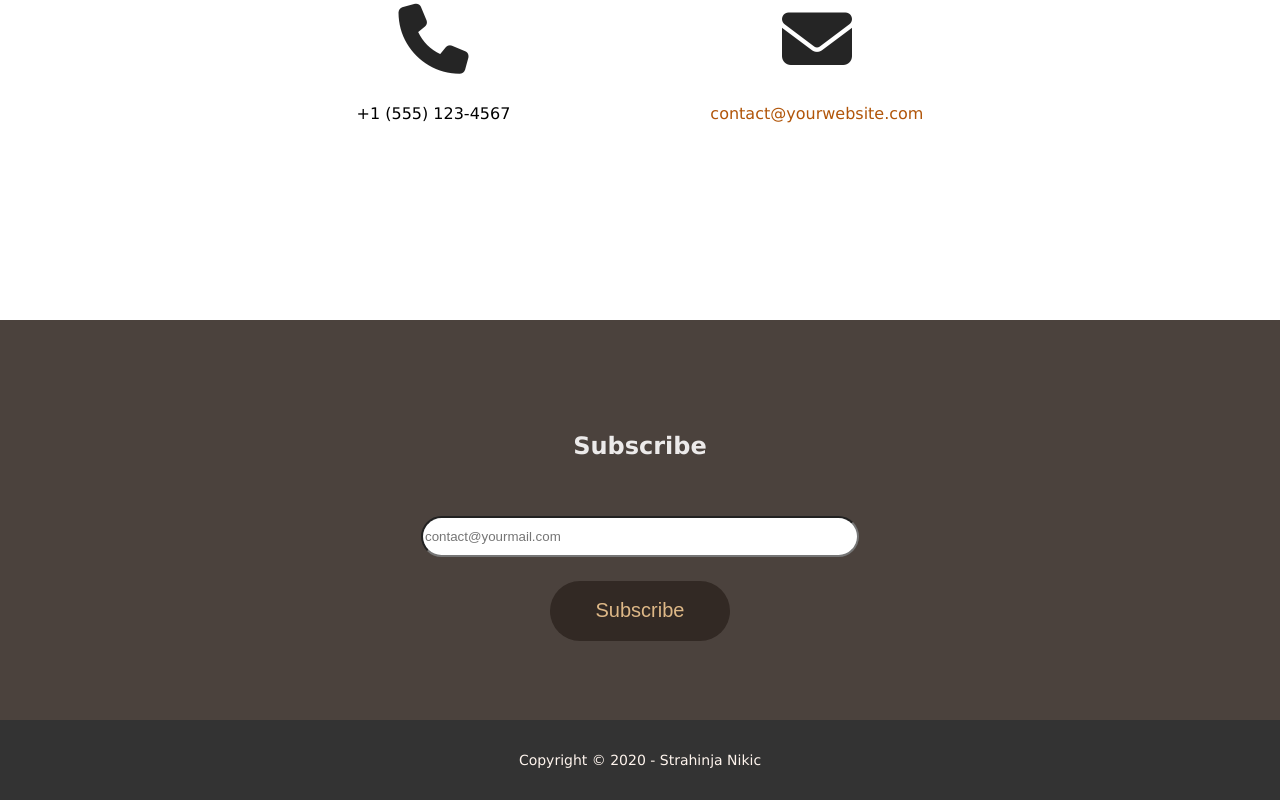
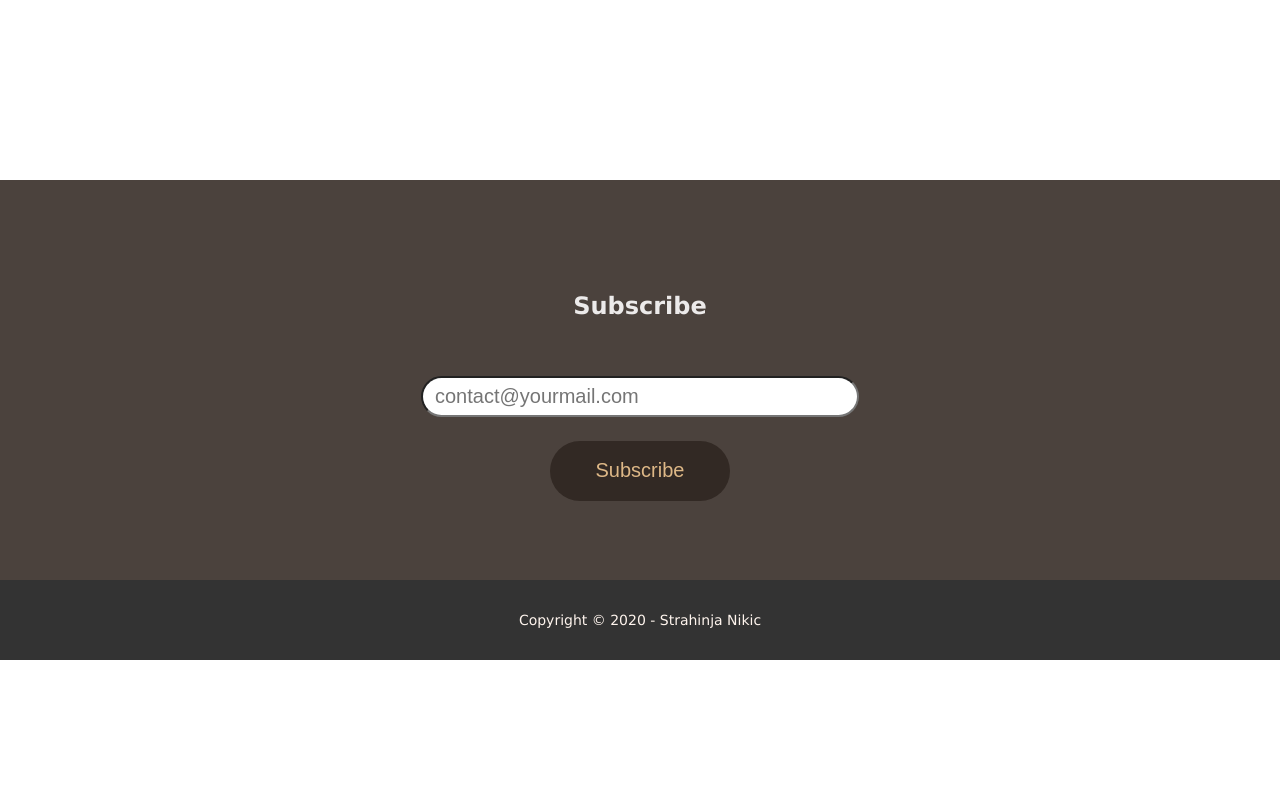
Before and after one commit to ShpyzDigital/portfolio, a plain HTML site: page index.html in a window 1280 px wide. Shown: the part 3704-4504 px from the top of the page. After the commit the page ends 4364 px from the top, so only its background shows below. Drawn offline with Linux system fonts and the light colour scheme.

Commit message:
minor changes

```diff
--- a/css/style.css
+++ b/css/style.css
@@ -284,7 +284,7 @@ h1, h2, h3, p, .divider {
    *********** */
 
 .projects {
-    height: 80vh;
+    /* height: 80vh; */
     cursor: pointer;
 }
 
@@ -462,6 +462,8 @@ h1, h2, h3, p, .divider {
     height: 35px;
     margin: 24px 0;
     border-radius: 30px;
+    font-size: 20px;
+    text-indent: 10px;
 }
 
 .subscribe .content-wrapper form .mail:focus {
```
